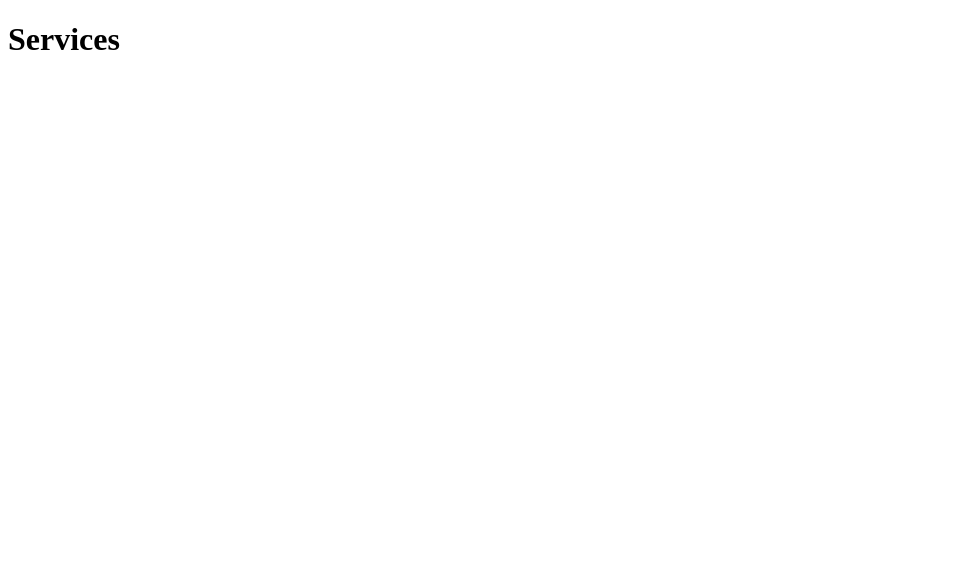
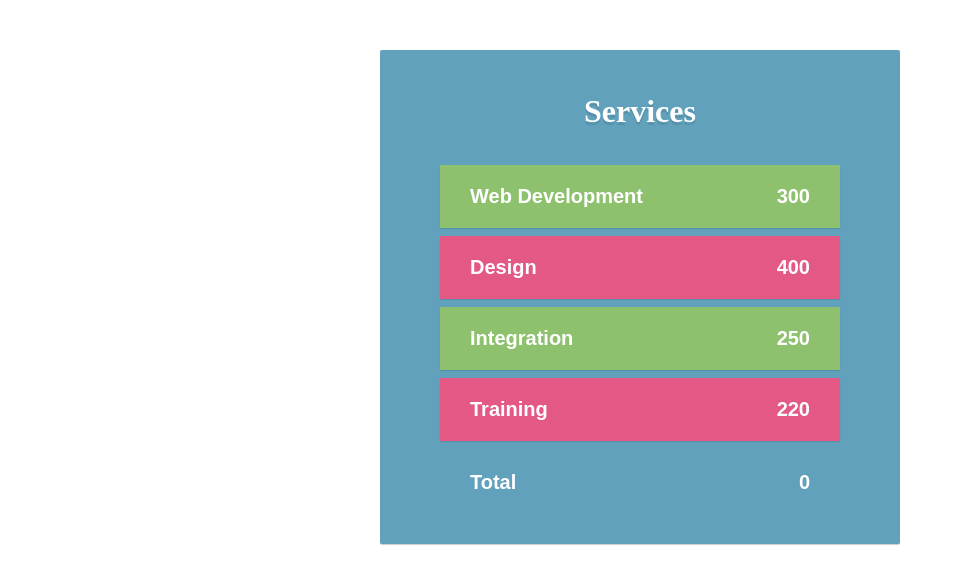
Before and after one commit to RyanBorja/vue-order-form, a website: page app/index.html in a window 1280 px wide. Shown: the whole page, without its empty margins (0-954 px from the left). Drawn offline with nearby package versions, Linux system fonts and the light colour scheme; a web font is replaced by a local one.

Commit message:
Adds styling and click behavior

```diff
--- a/app/index.html
+++ b/app/index.html
@@ -4,13 +4,18 @@
 	<title>Vue Order Form</title>
 	<link rel="stylesheet" href="style.css">
 </head>
-<body>
+<body class="container">
 
 	<div id="main">
-
-
-
 		<h1>Services</h1>
+		<ul>
+			<li v-on:click="toggleActive(service)" v-bind:class="{ 'active': service.active }" v-for="service in services">
+				{{ service.name }} <span>{{ service.price }}</span>
+			</li>
+		</ul>
+		<div class="total">
+			Total <span>{{ total() }}</span>
+		</div>
 
 	</div>
 
--- a/app/main.js
+++ b/app/main.js
@@ -1,5 +1,46 @@
 var demo = new Vue({
 
-	el: '#main'
+	el: '#main',
+
+	data: {
+
+		services: [
+			{
+				name: "Web Development",
+				price: 300,
+				active: true
+			},
+			{
+				name: "Design",
+				price: 400,
+				active: false
+			},
+			{
+				name: "Integration",
+				price: 250,
+				active: true
+			},
+			{
+				name: "Training",
+				price: 220,
+				active: false
+			}
+		]
+
+	},
+
+	methods: {
+
+		total: function() {
+
+			return 0;
+
+		},
+
+		toggleActive: function(s) {
+			s.active = !s.active;
+		}
+
+	}
 
 });
--- a/app/style.css
+++ b/app/style.css
@@ -0,0 +1,67 @@
+@import url('https://fonts.googleapis.com/css?family=BioRhyme+Expanded|Sunflower:300');
+
+* {
+	margin: 0;
+	padding: 0;
+}
+
+body {
+	font-family: 'Sunflower', sans-serif;
+}
+
+#main {
+	background-color: #61a1bc;
+	border-radius: 2px;
+	box-shadow: 0 1px 1px #ccc;
+	width: 400px;
+	padding: 35px 60px;
+	margin: 50px auto;
+}
+
+ul {
+	list-style: none;
+	color: #fff;
+	font-size: 20px;
+	font-weight: bold;
+	text-align: left;
+	margin: 20px 0 15px;
+}
+
+ul li {
+	padding: 20px 30px;
+	background-color: #e35885;
+	margin-bottom: 8px;
+	box-shadow: 0 1px 1px rgba(0,0,0,0.1);
+	cursor: pointer;
+}
+
+ul li.active {
+	background-color: #8ec16d;
+}
+
+ul li span {
+	float: right;
+}
+
+h1 {
+	color: #fff;
+	font-size: 32px;
+	font-family: 'BioRhyme Expanded', serif;
+	line-height: 1;
+	font-weight: bold;
+	text-shadow: 0 3px 0 rgba(0,0,0,0.1);
+	text-align: center;
+	padding: 10px 0 18px;
+}
+
+div.total {
+	padding: 15px 30px;
+	font-size: 20px;
+	font-weight: bold;
+	text-align: left;
+	color: #fff;
+}
+
+div.total span {
+	float: right;
+}
```
Also changed, not shown: dist/index.html, dist/main.js, dist/style.css.
